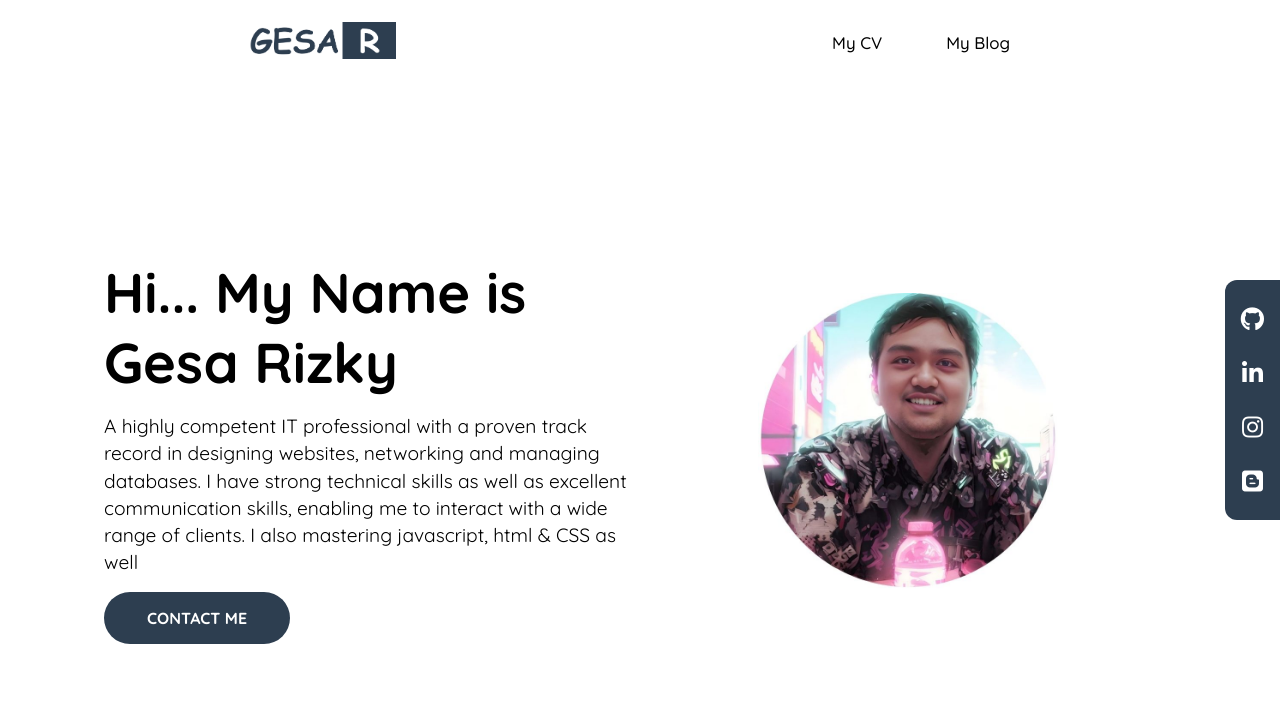
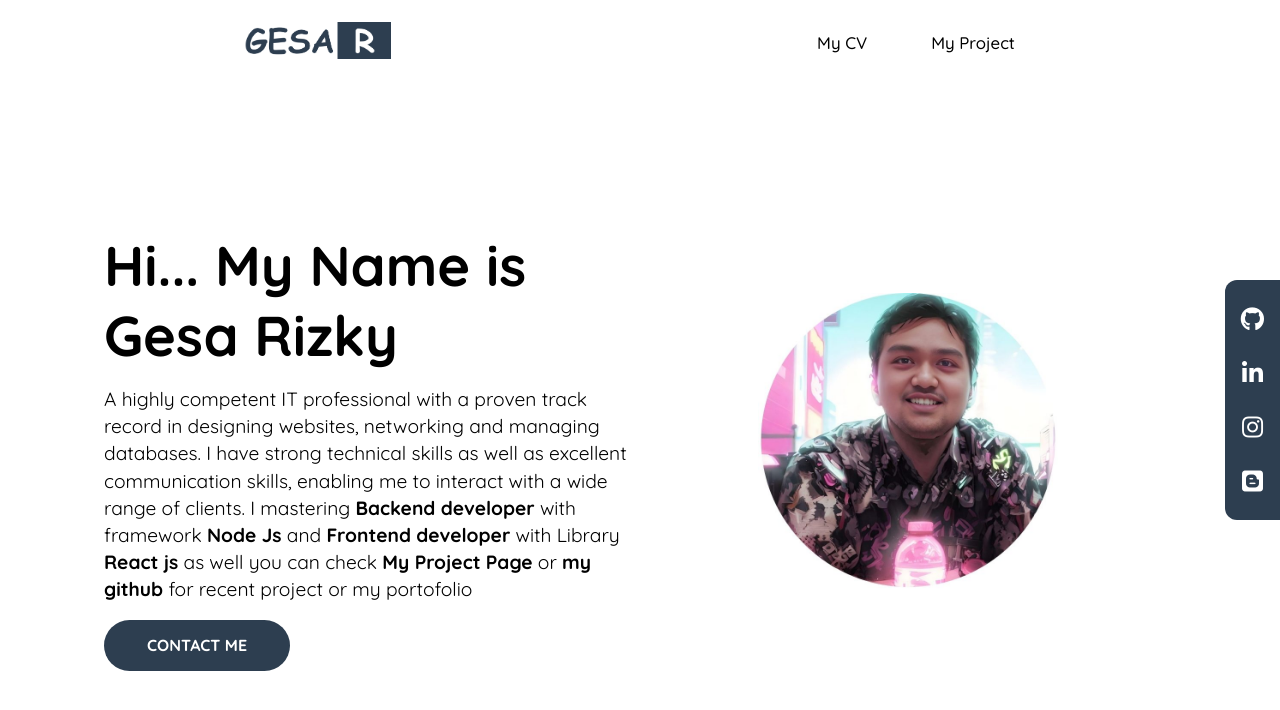
Before and after one commit to gesarizky/landing-page-gesa, a plain HTML site: page index.html in a window 1280 px wide. Drawn offline with Linux system fonts and the light colour scheme.

Commit message:
update info

```diff
--- a/index.html
+++ b/index.html
@@ -32,12 +32,12 @@
         <ul>
           <li>
             <a
-              href="https://drive.google.com/file/d/1xhkCDvJz9jY_hw8g3F4_cxBEjD5NUoIs/view?usp=sharing"
+              href="https://drive.google.com/file/d/1zqmtexTQXKCBvwH8HJcx9k93Y5RpYJxS/view?usp=sharing"
               >My CV</a
             >
           </li>
           <li>
-            <a href="https://www.karenabelajar.my.id/">My Blog</a>
+            <a href="https://www.karenabelajar.my.id/">My Project</a>
           </li>
         </ul>
       </nav>
@@ -50,8 +50,10 @@
             A highly competent IT professional with a proven track record in
             designing websites, networking and managing databases. I have strong
             technical skills as well as excellent communication skills, enabling
-            me to interact with a wide range of clients. I also mastering
-            javascript, html & CSS as well
+            me to interact with a wide range of clients. I mastering
+            <strong>Backend developer</strong> with framework <strong>Node Js</strong>
+            and <strong>Frontend developer</strong> with Library <strong>React js</strong> as well
+            you can check <strong>My Project Page</strong> or <strong>my github</strong> for recent project or my portofolio
           </article>
           <button id="contact-button">Contact Me</button>
         </div>
```
